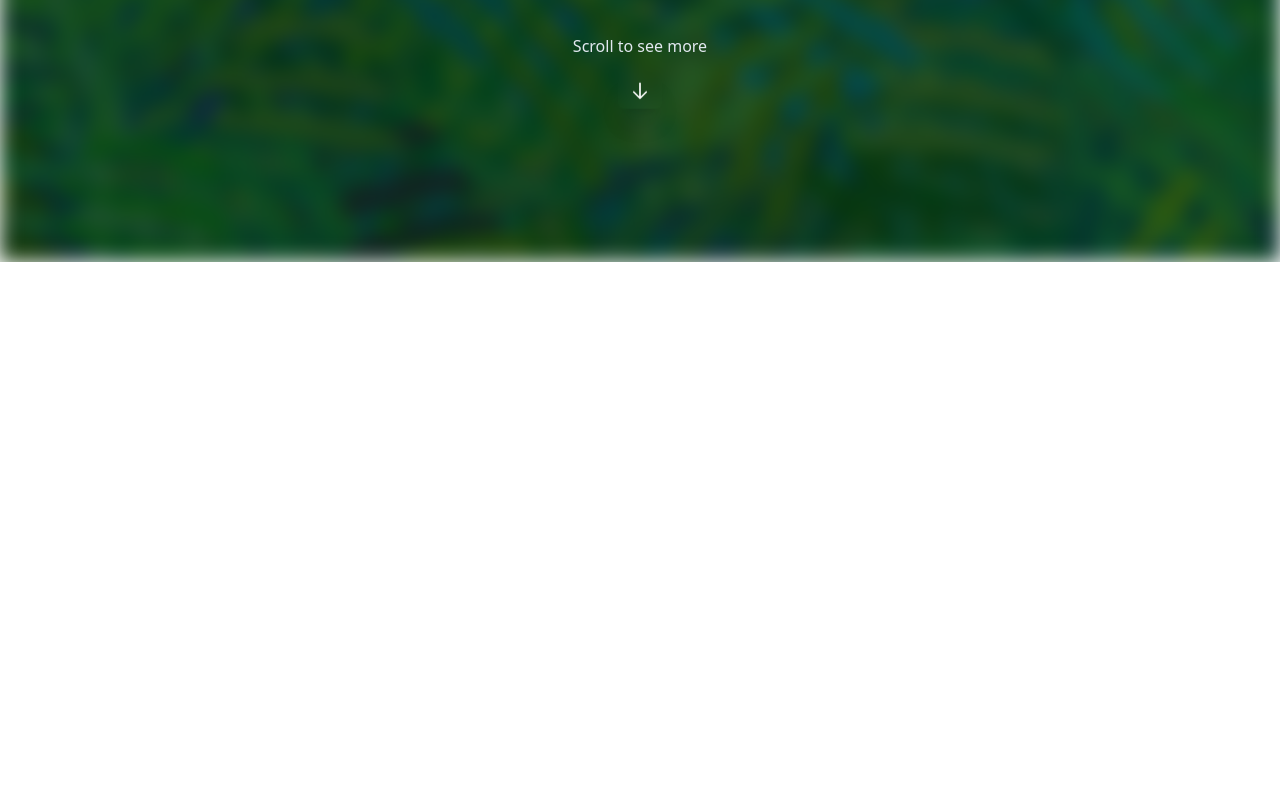
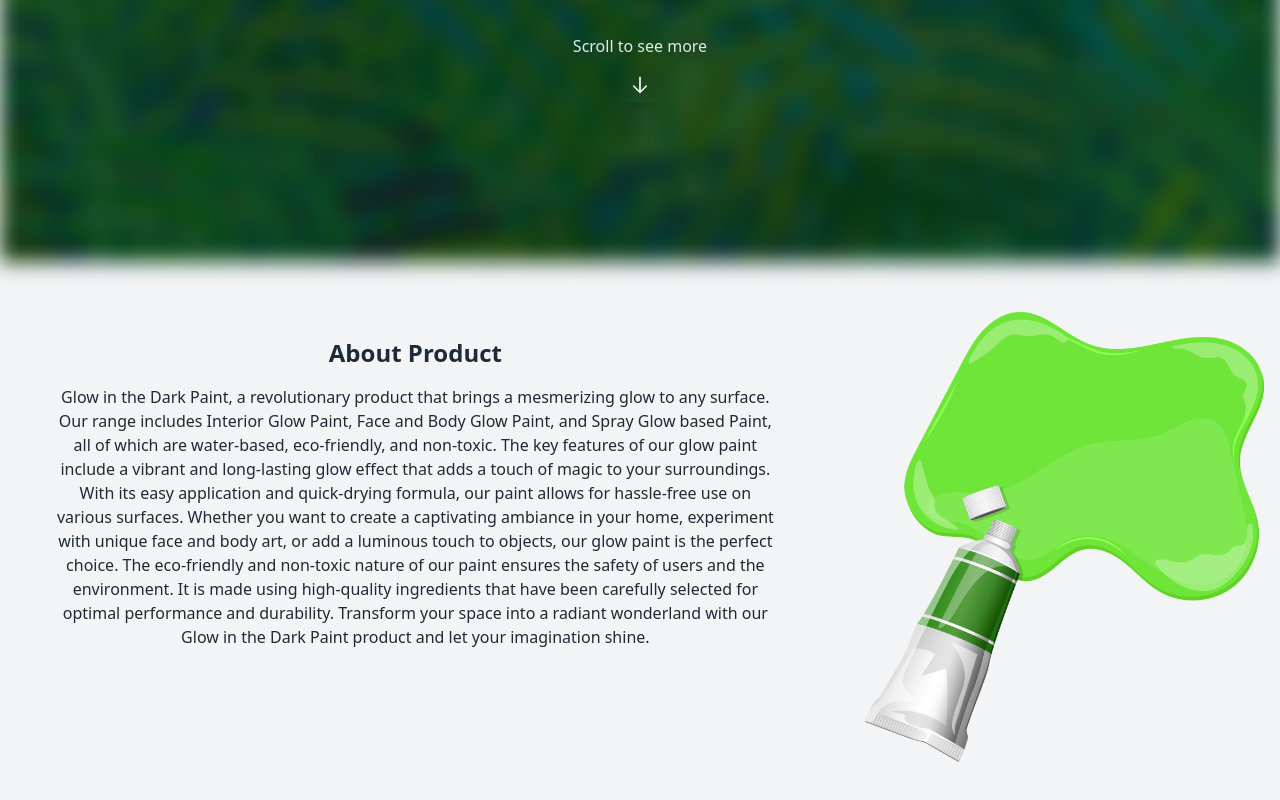
Before and after one commit to ImRaffy14/ColorCraft.co, a React (Vite) app: page / in a window 1280 px wide. Shown: the part 538-1338 px from the top of the page. Before the commit the page ends 800 px from the top, so only its background shows below. Built offline with nearby package versions, Linux system fonts and the light colour scheme.

Commit message:
added: About products

```diff
--- /dev/null
+++ b/src/AboutUs.jsx
@@ -0,0 +1,20 @@
+import PaintImg from './assets/PaintImg.png'
+
+function AboutUs (){
+
+    return(
+        <div className="h-screen w-full bg-gray-100">
+            <div className="max-w-screen-xl mx-auto flex flex-col items-center justify-center h-full px-4 md:flex-row">
+                <div className="flex flex-col h-[650px] w-full lg:w-[1800px] mx-10">
+                    <h1 className=" text-center font-extrabold text-2xl mb-4">About Product</h1>
+                    <p className="text-center  ">Glow in the Dark Paint, a revolutionary product that brings a mesmerizing glow to any surface. Our range includes Interior Glow Paint, Face and Body Glow Paint, and Spray Glow based Paint, all of which are water-based, eco-friendly, and non-toxic. The key features of our glow paint include a vibrant and long-lasting glow effect that adds a touch of magic to your surroundings. With its easy application and quick-drying formula, our paint allows for hassle-free use on various surfaces. Whether you want to create a captivating ambiance in your home, experiment with unique face and body art, or add a luminous touch to objects, our glow paint is the perfect choice. The eco-friendly and non-toxic nature of our paint ensures the safety of users and the environment. It is made using high-quality ingredients that have been carefully selected for optimal performance and durability. Transform your space into a radiant wonderland with our Glow in the Dark Paint product and let your imagination shine. </p>
+                </div>
+                <div className="h-[700px] ml-[50px] hidden lg:block">
+                    <img src={PaintImg} className="w-[1000px] h-[450px]"/>
+                </div>
+            </div>
+        </div>
+    )
+}
+
+export default AboutUs
--- a/src/App.jsx
+++ b/src/App.jsx
@@ -1,6 +1,6 @@
 import Header from './Header.jsx'
 import LandingPage from './LandingPage.jsx'
-
+import AboutUs from './AboutUs.jsx'
 function App() {
 
 
@@ -13,6 +13,11 @@ function App() {
       <section>
         <LandingPage/>
       </section>
+
+      <section>
+        <AboutUs/>
+      </section>
+
     </>
   )
 }
--- a/src/Header.jsx
+++ b/src/Header.jsx
@@ -23,7 +23,7 @@ function Header() {
     return(
 
 
-    <div className={`navbar text-slate-100 ${isScrolled ? `bg-neutral-100` : `bg-opacity-0`} fixed top-0 w-full z-20`}>
+    <div className={`navbar ${isScrolled ? `bg-neutral-100 text-black` : `bg-opacity-0 text-slate-100`} fixed top-0 w-full z-20`}>
       <div className="navbar-start ml-0 md:ml-5">
         <div className="dropdown">
           <div tabIndex={0} role="button" className="btn btn-ghost md:hidden">
@@ -66,7 +66,7 @@ function Header() {
         </ul>
       </div>
       <div className="navbar-end mr-2 md:mr-6">
-        <a className="btn rounded-full w-20">Login</a>
+        <a className={`${isScrolled ? `btn btn-active btn-neutral`:`btn`} rounded-full w-20`}>Login</a>
       </div>
     </div>
 
--- a/src/LandingPage.jsx
+++ b/src/LandingPage.jsx
@@ -28,7 +28,7 @@ function LandingPage() {
         </div>
         <div className={`slide-up-text ${isVisible ? 'animate' : ''}`}>
           <div className="mb-16 mt-5">
-            <h1 className="text-4xl lg:text-7xl font-extrabold text-center mx-10"> Experience the <a className="underline decoration-emerald-600">Glow</a>, Create the <a className="underline decoration-yellow-500">Magic</a>: Unleash Your <a className="underline decoration-yellow-500">Imagination</a> with our Vibrant <a className="underline decoration-emerald-600">Glow in the Dark Paint</a></h1>
+            <h1 className="text-3xl md:text-4xl lg:text-5xl xl:text-7xl font-extrabold text-center mx-10"> Experience the <a className="underline decoration-emerald-600">Glow</a>, Create the <a className="underline decoration-yellow-500">Magic</a>: Unleash Your <a className="underline decoration-yellow-500">Imagination</a> with our Vibrant <a className="underline decoration-emerald-600">Glow in the Dark Paint</a></h1>
           </div>
         </div>
 
```
Also changed, not shown: src/assets/AboutUsImg.png (added), src/assets/PaintImg.png (added).
